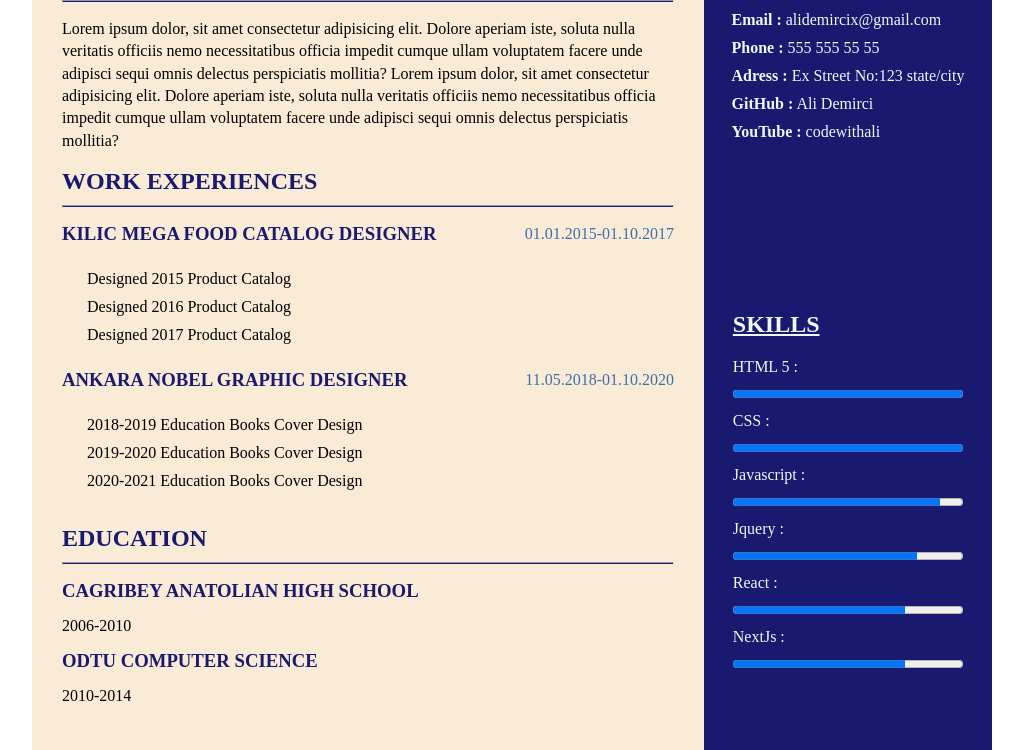
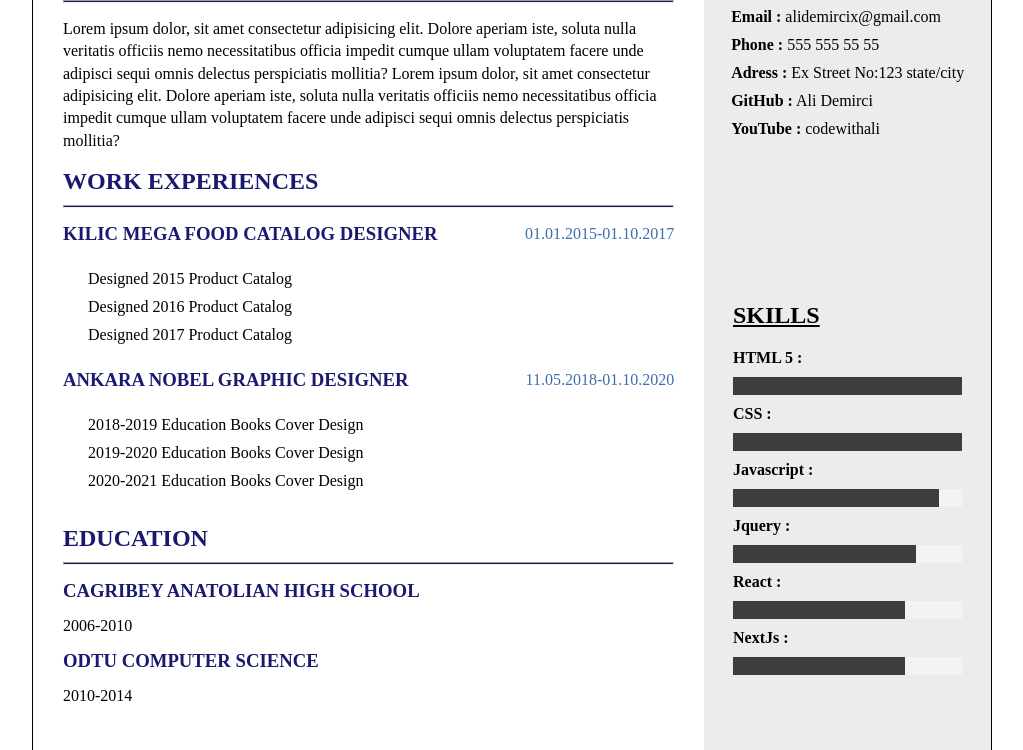
Before and after one commit to AliDemircix/HYF-Module-HTMLCSSGIT, a plain HTML site: page Week1/index.html in a window 1280 px wide. Shown: the part 175-925 px from the top of the page, without its empty margins (128-1151 px from the left). Drawn offline with Linux system fonts and the light colour scheme; a web font is replaced by a local one.

Commit message:
Colors and progress bar updated

```diff
--- a/Week1/style.css
+++ b/Week1/style.css
@@ -12,7 +12,8 @@
   margin: auto;
   display: flex;
   flex-direction: row;
-  background-color: antiquewhite;
+  background-color: rgb(255, 255, 255);
+  border-left: solid 1px;
 }
 main {
   width: 70%;
@@ -83,7 +84,22 @@ hr {
   height: 3px;
   margin-bottom: 15px;
 }
-
+progress {
+  background-color: #f3f3f3;
+  border: 0;
+  height: 18px;
+  border-radius: 9px;
+}
+progress::-webkit-progress-bar {
+  /* style rules */
+  background-color: #f3f3f3;
+  border: 0;
+  height: 18px;
+}
+progress::-webkit-progress-value {
+  /* style rules */
+  background-color: rgb(61, 61, 61);
+}
 aside {
   width: 30%;
   display: flex;
@@ -91,8 +107,8 @@ aside {
   flex-direction: column;
   justify-content: space-around;
   align-items: center;
-  background-color: midnightblue;
-  color: aliceblue;
+  background-color: rgb(236, 236, 236);
+  border-right: 1px solid;
 }
 .contact-info h2,
 .skills h2 {
@@ -116,4 +132,5 @@ progress {
 }
 label {
   margin: 10px 0px;
+  font-weight: bold;
 }
```
